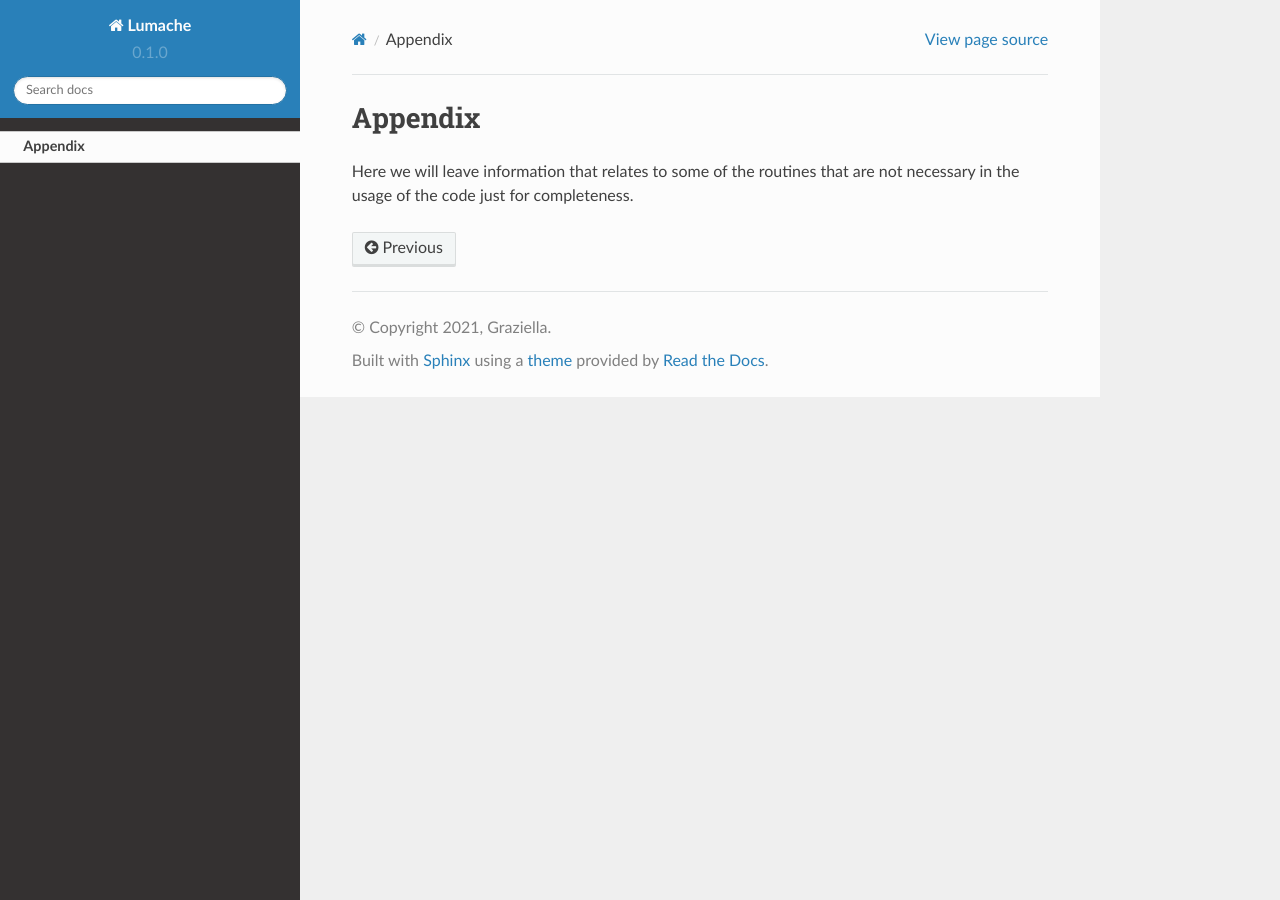
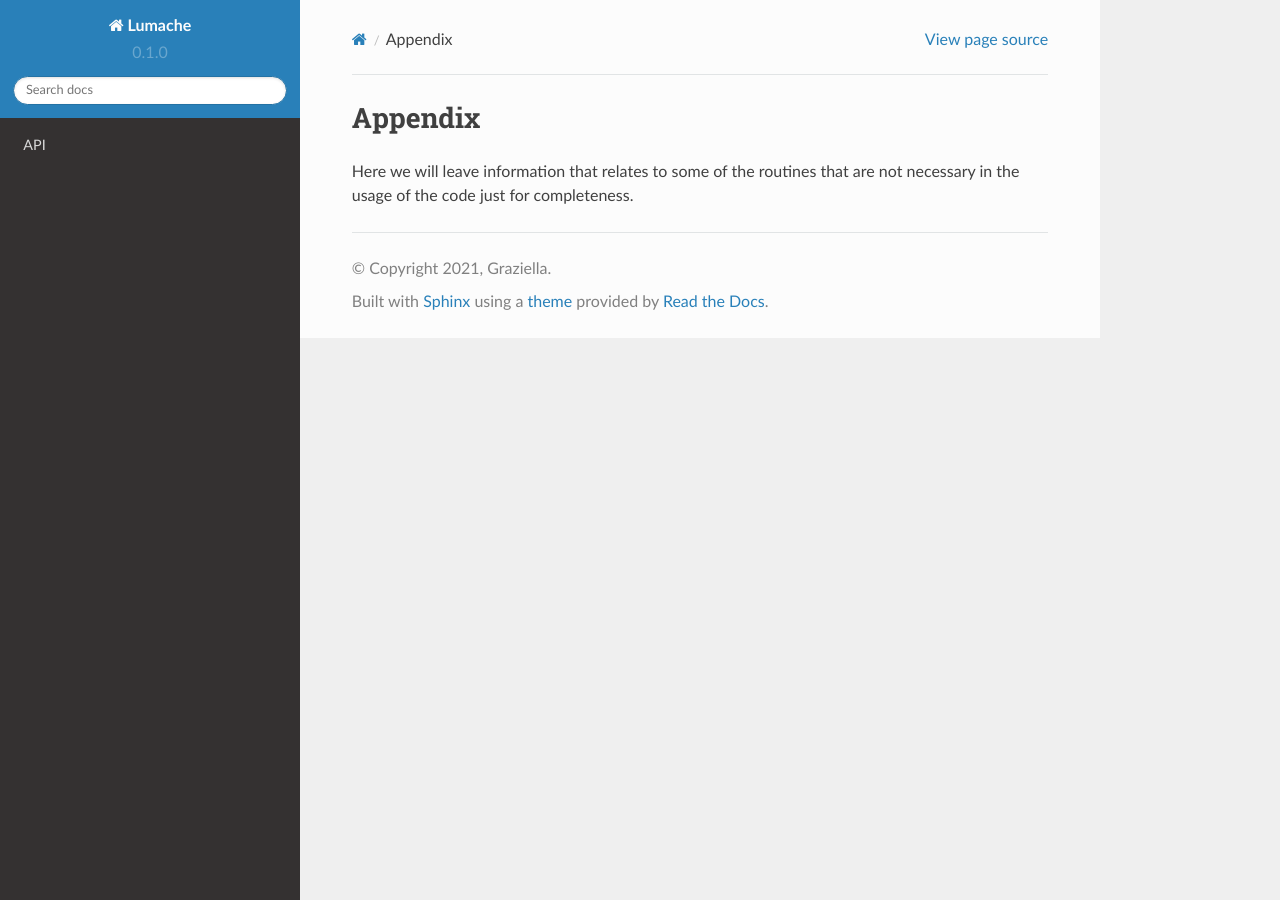
Before and after one commit to Mariosgia/doc_test, a Sphinx documentation site: the page built from docs/source/Appendix.rst, in a window 1280 px wide. Built offline with Sphinx 7.4.7 and the Read the Docs theme 2.0.0, drawn with Linux system fonts in a browser that asks for light colours; pages that are not in the unit, such as notebooks, are missing from menus.

Commit message:
Update index.rst

```diff
--- a/docs/source/index.rst
+++ b/docs/source/index.rst
@@ -18,8 +18,4 @@ Contents
 
 .. toctree::
 
-   Introduction
-   Theory
-   Installation
-   Usage
-   Appendix
+   api
```
